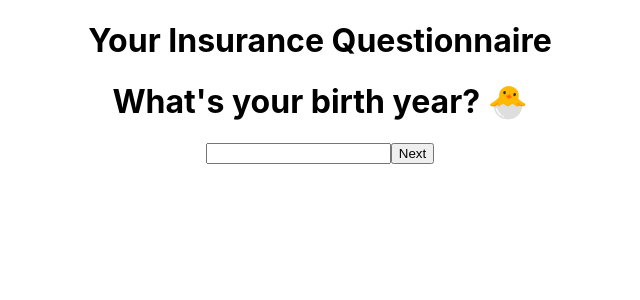
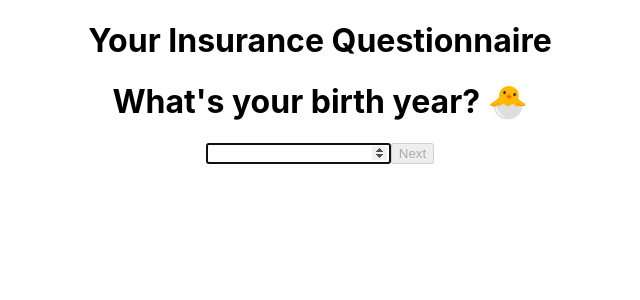
Before and after one commit to vincenthanguk/feather, a React (Create React App) app: page /questionnaire/year-of-birth in a window 1280 px wide. Shown: the top 300 px of the page, without its empty margins (320-960 px from the left). Built offline with nearby package versions, Linux system fonts and the light colour scheme.

Commit message:
finished rough version, add localstorage next

```diff
--- a/src/App.js
+++ b/src/App.js
@@ -7,6 +7,7 @@ import HomeSituation from './components/HomeSituation';
 import EmploymentStatus from './components/EmploymentStatus';
 import Income from './components/Income';
 import Recommendations from './components/Recommendations';
+import Submit from './components/Submit';
 
 import './App.css';
 
@@ -24,6 +25,15 @@ function App() {
 
   const [questionnaire, setQuestionnaire] = useState(initialQuestionnaire);
 
+  const setYearOfBirth = (item, value) => {
+    // need to add input validation
+    if (value === '') {
+      alert('Cannot be empty');
+      return false;
+    }
+    setQuestionnaire({ ...questionnaire, [item]: value });
+  };
+
   const setQuestionnaireItem = (item, value) => {
     setQuestionnaire({ ...questionnaire, [item]: value });
   };
@@ -36,7 +46,7 @@ function App() {
           <Route exact path="/" component={Questionnaire} />
           <Route exact path="/questionnaire" component={Questionnaire} />
           <Route exact path="/questionnaire/year-of-birth">
-            <YearOfBirth handleSubmit={setQuestionnaireItem} />
+            <YearOfBirth handleSubmit={setYearOfBirth} />
           </Route>
           <Route exact path="/questionnaire/financial-responsibilities">
             <FinancialRes handleSubmit={setQuestionnaireItem} />
@@ -54,6 +64,7 @@ function App() {
           <Route exact path="/recommendations">
             <Recommendations results={questionnaire} />
           </Route>
+          <Route exact path="/submit" component={Submit} />
         </Switch>
       </div>
     </div>
--- a/src/components/EmploymentStatus.jsx
+++ b/src/components/EmploymentStatus.jsx
@@ -26,7 +26,10 @@ function EmploymentStatus({ handleSubmit }) {
       <form onSubmit={() => handleSubmit('employmentStatus', value)}>
         {radioButtons}
         <Link to="/questionnaire/income">
-          <button onClick={() => handleSubmit('employmentStatus', value)}>
+          <button
+            onClick={() => handleSubmit('employmentStatus', value)}
+            disabled={value === '' ? true : false}
+          >
             Next
           </button>
         </Link>
--- a/src/components/HomeSituation.jsx
+++ b/src/components/HomeSituation.jsx
@@ -27,7 +27,10 @@ function HomeSituation({ handleSubmit }) {
       <form onSubmit={() => handleSubmit('homeSituation', value)}>
         {radioButtons}
         <Link to="/questionnaire/employment-status">
-          <button onClick={() => handleSubmit('homeSituation', value)}>
+          <button
+            onClick={() => handleSubmit('homeSituation', value)}
+            disabled={value === '' ? true : false}
+          >
             Next
           </button>
         </Link>
--- a/src/components/Income.jsx
+++ b/src/components/Income.jsx
@@ -55,7 +55,12 @@ function Income({ handleSubmit }) {
         </div>
 
         <Link to="/recommendations">
-          <button onClick={() => handleSubmit('income', income)}>Next</button>
+          <button
+            onClick={() => handleSubmit('income', income)}
+            disabled={income === '' ? true : false}
+          >
+            Next
+          </button>
         </Link>
       </form>
     </div>
--- a/src/components/Recommendations.jsx
+++ b/src/components/Recommendations.jsx
@@ -14,13 +14,18 @@ function Recommendations({ results }) {
       <h2>Questionnaire Results:</h2>
       <h3>Year of birth: {results.yearOfBirth}</h3>
       <h3>Financial Responsibilities:</h3>
-      {finRes}
+      {finRes && 'none'}
+      <h3>Home Situation: {results.homeSituation}</h3>
+      <h3>Employmeny Status: {results.employmentStatus}</h3>
+
       <h3>Income: {results.income}</h3>
 
       <Link exact to="/questionnaire/year-of-birth">
         <button>Back to Questionnaire (edit)</button>
       </Link>
-      <button>Submit</button>
+      <Link exact to="/submit">
+        <button>Submit</button>
+      </Link>
     </div>
   );
 }
--- /dev/null
+++ b/src/components/Submit.jsx
@@ -0,0 +1,14 @@
+import React from 'react';
+
+function Submit() {
+  return (
+    <div className="Submit">
+      <h1>
+        Thank you for filling out the questionnaire, we will get back to you
+        shortly!
+      </h1>
+    </div>
+  );
+}
+
+export default Submit;
--- a/src/components/YearOfBirth.jsx
+++ b/src/components/YearOfBirth.jsx
@@ -9,9 +9,19 @@ function YearOfBirth({ handleSubmit }) {
     <div className="YearOfBirth">
       <h1>What's your birth year? 🐣</h1>
       <form onSubmit={() => handleSubmit(value)}>
-        <input type="text" value={value} onChange={handleChange} />
+        <input
+          type="number"
+          min="1"
+          step="1"
+          value={value}
+          onChange={handleChange}
+          autoFocus
+        />
         <Link to="/questionnaire/financial-responsibilities">
-          <button onClick={() => handleSubmit('yearOfBirth', value)}>
+          <button
+            onClick={() => handleSubmit('yearOfBirth', value)}
+            disabled={value === '' ? true : false}
+          >
             Next
           </button>
         </Link>
--- a/src/components/financialRes.jsx
+++ b/src/components/financialRes.jsx
@@ -23,6 +23,7 @@ function FinancialRes({ handleSubmit }) {
   ];
 
   const [value, setValue] = useState(checkboxItems);
+  const [buttonStatus, setButtonStatus] = useState(true);
 
   const handleChange = (e) => {
     const item = e.target.name;
@@ -32,6 +33,7 @@ function FinancialRes({ handleSubmit }) {
       return i;
     });
     setValue(newState);
+    setButtonStatus(() => !disableButton());
   };
 
   const checkBoxes = value.map((item) => {
@@ -45,14 +47,28 @@ function FinancialRes({ handleSubmit }) {
     );
   });
 
+  const disableButton = () => {
+    // dynamically disable button when nothing is checked
+    let result = false;
+    value.forEach((item) => {
+      if (item.isChecked === true) result = true;
+    });
+    return result;
+  };
+
   return (
     <div className="FinancialRes">
       <h1>Financial Responsibilities 💵</h1>
       <form onSubmit={() => handleSubmit('financialRes', value)}>
         {checkBoxes}
-        <span>No obligations</span>
         <Link to="/questionnaire/home-situation">
           <button onClick={() => handleSubmit('financialRes', value)}>
+            No obligations
+          </button>
+          <button
+            onClick={() => handleSubmit('financialRes', value)}
+            disabled={buttonStatus}
+          >
             Next
           </button>
         </Link>
```
Also changed, not shown: 1 other file (tests, documents, lock files or other folders).
